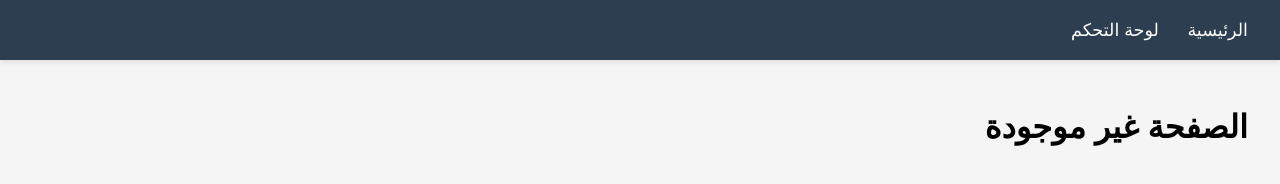
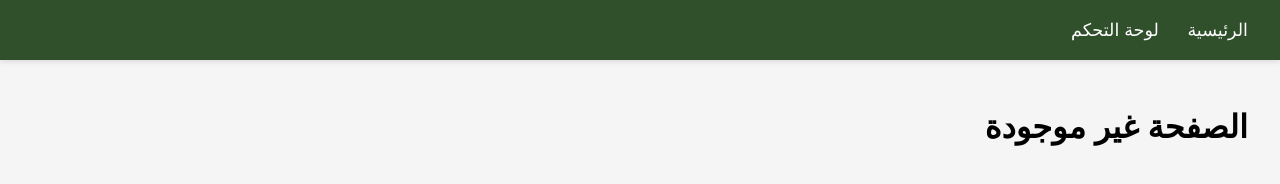
Before and after one commit to Anas-Kaekaty/jsTest, a plain HTML site: page index.html in a window 1280 px wide. Drawn offline with Linux system fonts and the light colour scheme.

Commit message:
change nav bar color

```diff
--- a/styles.css
+++ b/styles.css
@@ -14,7 +14,7 @@
 
   /* تنسيقات النافبار */
   #navbar {
-    background: #2c3e50;
+    background: #30502c;
     padding: 1rem 2rem;
     box-shadow: 0 2px 5px rgba(0,0,0,0.1);
     position: fixed;
```
